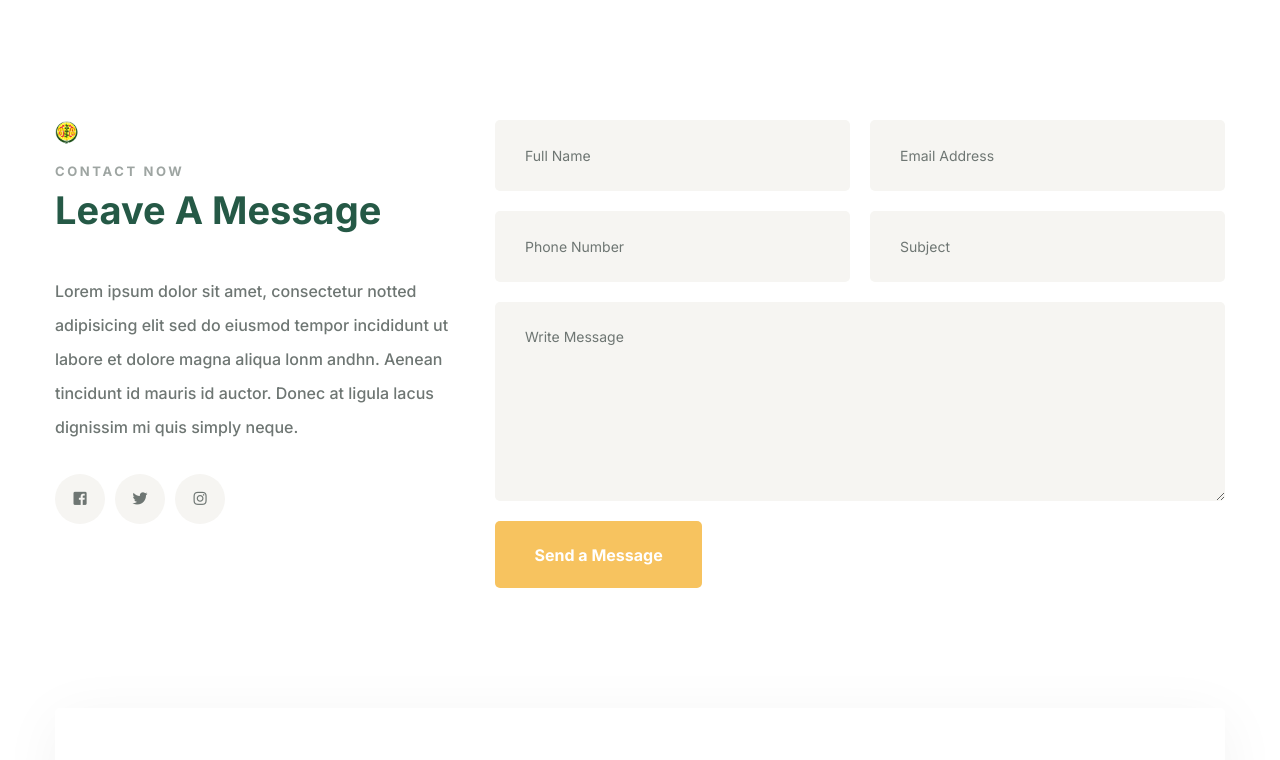
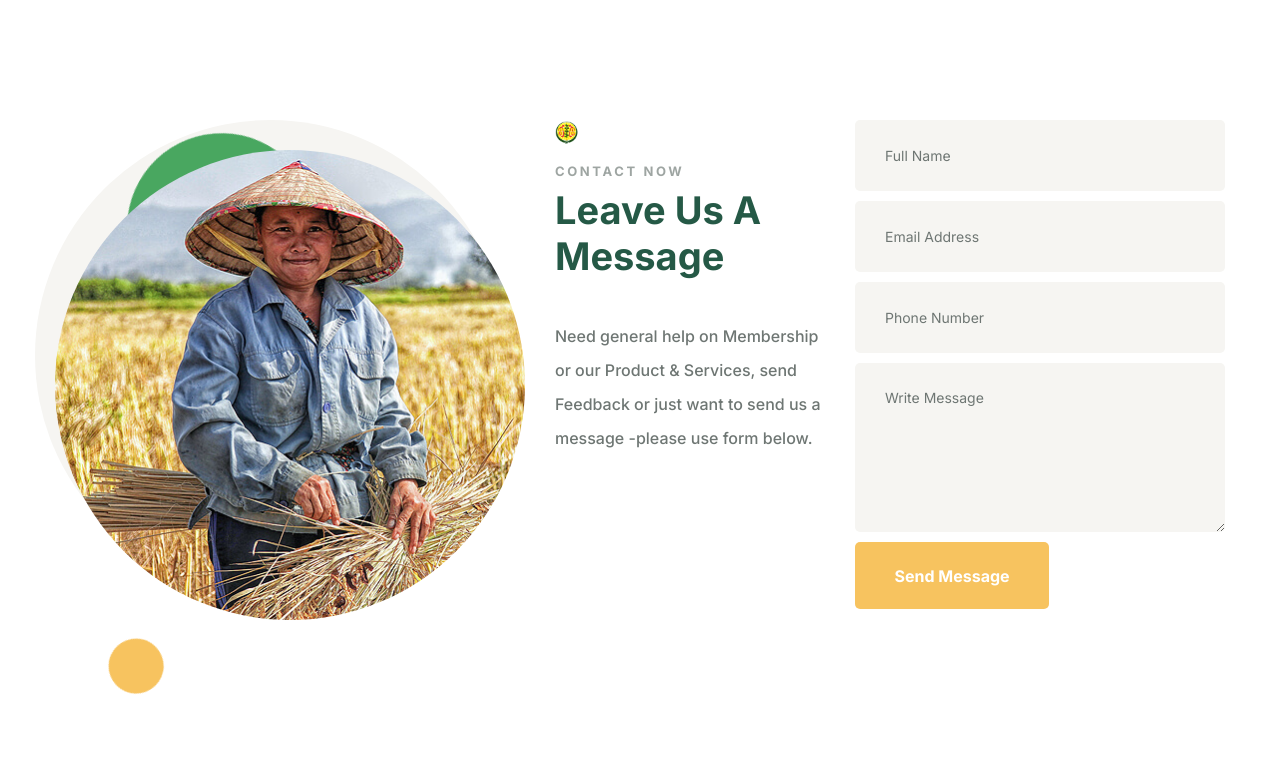
Before and after one commit to nabalmes/sidc-temp-web, a plain HTML site: page contact.html in a window 1280 px wide. Shown: the part 580-1340 px from the top of the page. Drawn offline with Linux system fonts and the light colour scheme.

Commit message:
fix header

```diff
--- a/contact.html
+++ b/contact.html
@@ -66,7 +66,7 @@
                     <ul class="main-menu__list">
                         <li class="dropdown">
                             <a href="index.html">Home</a>
-                              <!-- <ul>
+                       <!-- <ul>
                                 <li>
                                     <a href="index.html">Home One</a>
                                 </li>
@@ -80,30 +80,29 @@
                                 </li>
                             </ul> -->
                         </li>
-                        <li>
-                            <a href="about.html">About</a>
-                        </li>
-                        <li class="dropdown"><a href="#">SIDC</a>
+                          <li class="dropdown"><a href="#">SIDC</a>
                             <ul>
-                                <li><a href="services.html">Services</a></li>
-                                <li><a href="service-details.html">Service Details</a></li>
-                                <li><a href="contact.html">Contact</a></li>
+                                <li><a href="about.html">About SIDC</a></li>
+                                <li><a href="about.html">SIDC Culture</a></li>
+                                <li><a href="about.html">Privacy Policy</a></li>
+                                <li><a>_______________________</a></li>
+                                <li><a href="about.html">Chairperson's Message</a></li>
+                                <li><a href="about.html">Board of Directors</a></li>
+                                <li><a href="about.html">Organizational Chart</a></li>
                             </ul>
                         </li>
+                        <li class="dropdown"><a href="membership.html">Membership</a>
+                        <li class="dropdown"><a href="career.html">Career</a>
                         <li class="dropdown">
                             <a href="projects.html">Offerings</a>
                             <ul>
-                                <li><a href="projects.html">Offerings</a></li>
-                                <li><a href="project-details.html">Projects Details</a></li>
-                            </ul>
-                        </li>
-                        <li class="dropdown"><a href="blog.html">News</a>
-                            <ul>
-                                <li><a href="blog.html">News</a></li>
-                                <li><a href="blog-details.html">News Details</a></li>
+                                <li><a href="https://koopinoy.sidc.coop/">Koopinoy</a></li>
+                                <li><a href="https://consumer.sidc.coop/">Consumer Retailing</a></li>
+                                <li><a href="https://agriculture.sidc.coop/">Agriculture</a></li>
                             </ul>
                         </li>
                         <li class="dropdown"><a href="contact.html">Contact</a>
+                        </li>
                     </ul>
                     <!-- /.main-menu__list -->
 
@@ -139,55 +138,54 @@
             </div><!-- /.container -->
         </section><!-- /.page-header -->
 
-        <section class="contact-one">
+        <section id="contact-two" class="contact-two" style="transition: all 250ms ease;">
             <div class="container">
                 <div class="row">
-                    <div class="col-sm-12 col-md-12 col-lg-6 col-xl-4">
-                        <div class="contact-one__content">
+                    <div class="col-sm-12 col-md-12 col-lg-12 col-xl-5">
+                        <div class="contact-two__image">
+                            <div class="contact-two__image-bubble-1"></div><!-- /.contact-two__image-bubble-1 -->
+                            <div class="contact-two__image-bubble-2"></div><!-- /.contact-two__image-bubble-2 -->
+                            <div class="contact-two__image-bubble-3"></div><!-- /.contact-two__image-bubble-3 -->
+                            <img src="assets/images/resources/contact-1-1.jpg" class="img-fluid" alt="">
+                        </div><!-- /.contact-two__image -->
+                    </div><!-- /.col-sm-12 col-md-12 col-lg-12 col-xl-5 -->
+                    <div class="col-sm-12 col-md-12 col-lg-12 col-xl-3">
+                        <div class="contact-two__content">
                             <div class="block-title">
                                 <div class="block-title__image"></div><!-- /.block-title__image -->
                                 <p>Contact now</p>
-                                <h3>Leave A Message</h3>
+                                <h3>Leave Us A
+                                    Message</h3>
                             </div><!-- /.block-title -->
-                            <div class="contact-one__summery">
-                                <p>Lorem ipsum dolor sit amet, consectetur notted adipisicing elit sed do eiusmod tempor
-                                    incididunt ut labore et dolore magna aliqua lonm andhn. Aenean tincidunt id mauris id
-                                    auctor. Donec at ligula lacus dignissim mi quis simply neque.</p>
-                            </div><!-- /.contact-one__summery -->
-                            <div class="contact-one__social">
-                                <a href="#"><i class="fab fa-facebook-square"></i></a>
-                                <a href="#"><i class="fab fa-twitter"></i></a>
-                                <a href="#"><i class="fab fa-instagram"></i></a>
-                            </div><!-- /.contact-one__social -->
-                        </div><!-- /.contact-one__content -->
-                    </div><!-- /.col-sm-12 -->
-                    <div class="col-sm-12 col-md-12 col-lg-6 col-xl-8">
+                            <div class="contact-two__summery">
+                                <p>Need general help on Membership or our Product & Services, send Feedback or just want to send us a message -please use form below.</p>
+                            </div><!-- /.contact-two__summery -->
+                        </div><!-- /.contact-two__content -->
+                    </div><!-- /.col-sm-12 col-md-12 col-lg-12 col-xl-4 -->
+                    <div class="col-sm-12 col-md-12 col-lg-12 col-xl-4">
                         <form action="assets/inc/sendemail.php" class="contact-one__form contact-form-validated">
                             <div class="row">
-                                <div class="col-lg-6">
+                                <div class="col-lg-12">
                                     <input type="text" name="name" placeholder="Full Name">
                                 </div><!-- /.col-lg-6 -->
-                                <div class="col-lg-6">
+                                <div class="col-lg-12">
                                     <input type="text" name="email" placeholder="Email Address">
                                 </div><!-- /.col-lg-6 -->
-                                <div class="col-lg-6">
+                                <div class="col-lg-12">
                                     <input type="text" name="phone" placeholder="Phone Number">
-                                </div><!-- /.col-lg-6 -->
-                                <div class="col-lg-6">
-                                    <input type="text" name="subject" placeholder="Subject">
                                 </div><!-- /.col-lg-6 -->
                                 <div class="col-lg-12">
                                     <textarea name="message" placeholder="Write Message"></textarea>
                                 </div><!-- /.col-lg-12 -->
                                 <div class="col-lg-12">
-                                    <button type="submit" class="thm-btn">Send a Message</button><!-- /.thm-btn -->
+                                    <button type="submit" class="thm-btn">Send Message</button><!-- /.thm-btn -->
                                 </div><!-- /.col-lg-12 -->
                             </div><!-- /.row -->
                         </form>
-                    </div><!-- /.col-sm-12 col-md-6 col-lg-8 -->
+                    </div><!-- /.col-sm-12 col-md-12 col-lg-12 col-xl-4 -->
                 </div><!-- /.row -->
             </div><!-- /.container -->
-        </section><!-- /.contact-one -->
+        </section><!-- /.contact-two -->
 
         <section class="contact-infos">
             <div class="container">
```
Also changed, not shown: blog-details.html (+16 -18 lines), blog.html (+15 -15 lines), project-details.html (+15 -15 lines), projects.html (+15 -15 lines), service-details.html (+15 -15 lines), services.html (+15 -15 lines).
